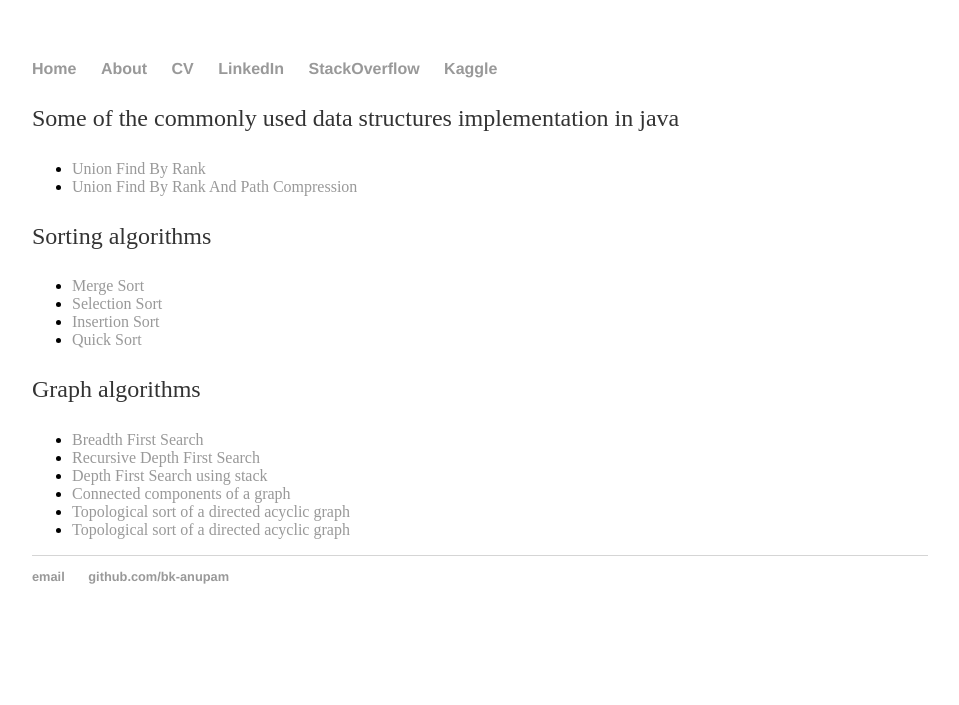
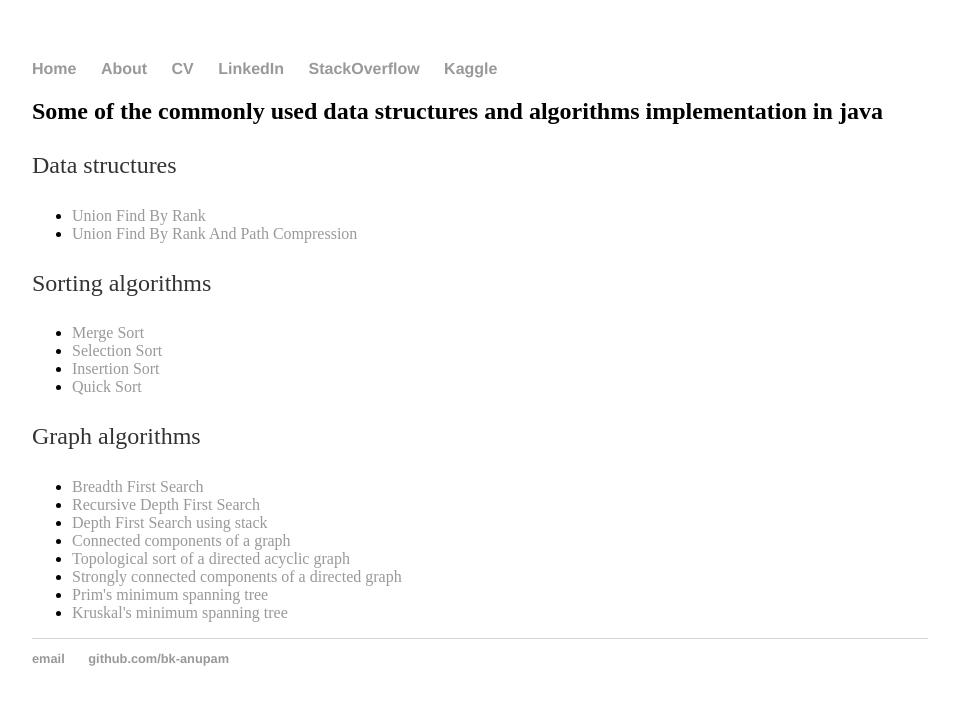
Before and after one commit to bk-anupam/bk-anupam.github.io, a Jekyll site: the page built from pages/JavaDsAlgos.html, in a window 1280 px wide. Shown: the top 705 px of the page, without its empty margins (160-1119 px from the left). Built offline with Jekyll 4.4.1, drawn with Linux system fonts in a browser that asks for light colours.

Commit message:
Update styling and content

```diff
--- a/pages/JavaDsAlgos.html
+++ b/pages/JavaDsAlgos.html
@@ -3,7 +3,8 @@ layout: default
 title: Anupam (Developer, Learner, Explorer)
 ---
 <div class="blurb">
-	<p>Some of the commonly used data structures implementation in java </p>
+	<h2>Some of the commonly used data structures and algorithms implementation in java </h2>
+	<p> Data structures </p>
 	<ul>
 		<li><a href="https://github.com/bk-anupam/Algos/blob/master/src/main/java/com/anupam/ds/unionfind/LazyUnionFindByRank.java">Union Find By Rank</a></li>
 		<li><a href="https://github.com/bk-anupam/Algos/blob/master/src/main/java/com/anupam/ds/unionfind/LazyUFByRankAndPC.java">Union Find By Rank And Path Compression</a></li>
@@ -22,6 +23,8 @@ title: Anupam (Developer, Learner, Explorer)
 			<li><a href="https://github.com/bk-anupam/Algos/blob/master/src/main/java/com/anupam/graphs/DepthFirstSearch2.java">Depth First Search using stack</a></li>
 			<li><a href="https://github.com/bk-anupam/Algos/blob/master/src/main/java/com/anupam/graphs/ConnectedComponents.java">Connected components of a graph</a></li>
 			<li><a href="https://github.com/bk-anupam/Algos/blob/master/src/main/java/com/anupam/graphs/TopologicalSort.java">Topological sort of a directed acyclic graph</a></li>
-			<li><a href="https://github.com/bk-anupam/Algos/blob/master/src/main/java/com/anupam/graphs/TopologicalSort.java">Topological sort of a directed acyclic graph</a></li>
+			<li><a href="https://github.com/bk-anupam/Algos/blob/master/src/main/java/com/anupam/graphs/SCC.java">Strongly connected components of a directed graph</a></li>
+			<li><a href="https://github.com/bk-anupam/Algos/blob/master/src/main/java/com/anupam/graphs/MST/PrimMST.java">Prim's minimum spanning tree</a></li>
+			<li><a href="https://github.com/bk-anupam/Algos/blob/master/src/main/java/com/anupam/graphs/MST/KruskalMST.java">Kruskal's minimum spanning tree</a></li>
 		</ul>
 </div><!-- /.blurb -->
```
Also changed, not shown: index.html (+2 -6 lines).
